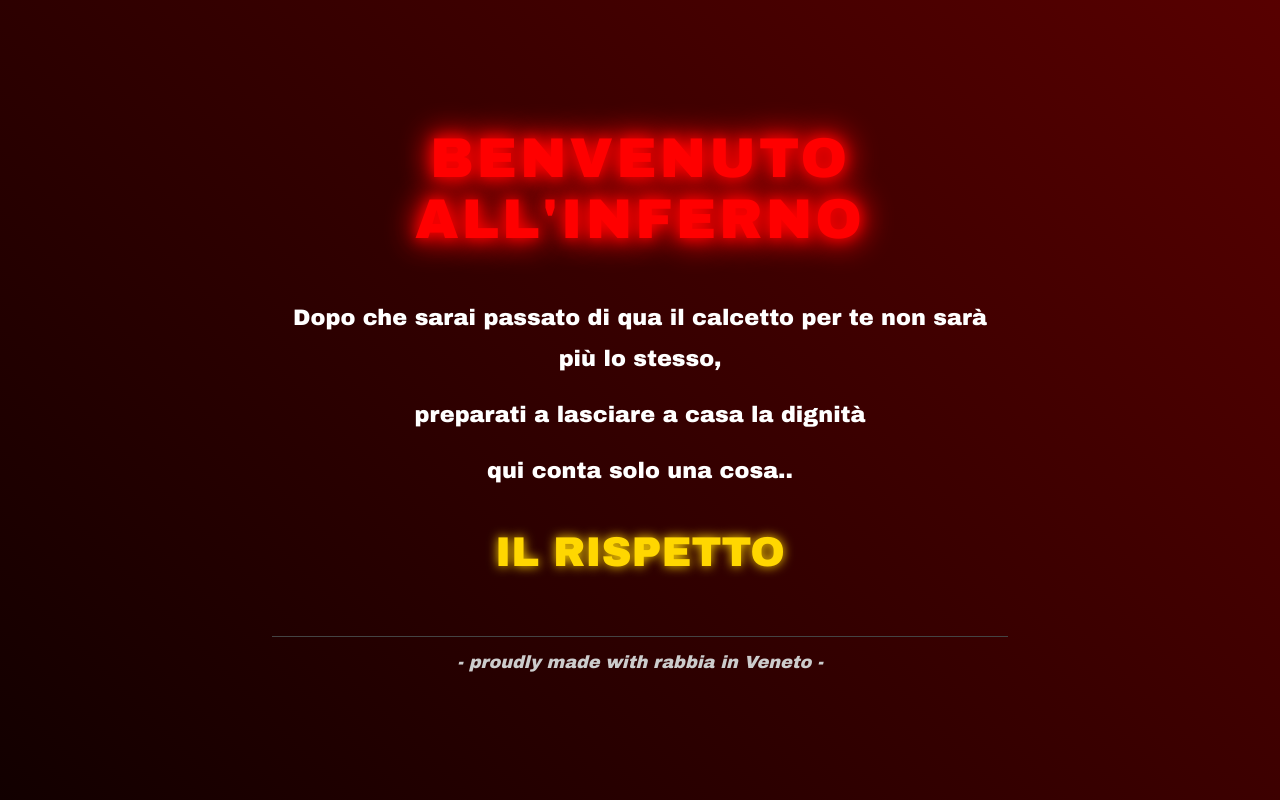
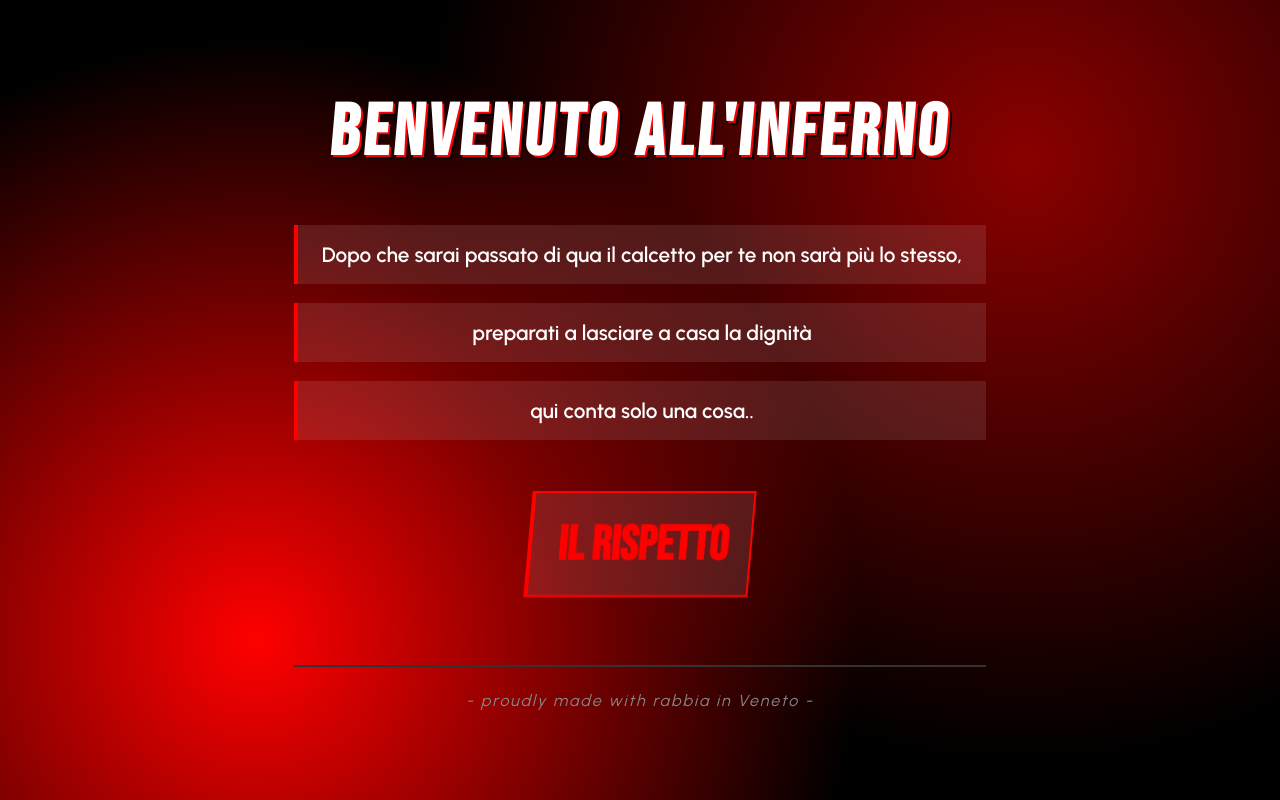
Before and after one commit to scarpariinside26/scarpari-inside-new, a React (Vite) app: page / in a window 1280 px wide. Built offline with nearby package versions, Linux system fonts and the light colour scheme.

Commit message:
Update App.css

```diff
--- a/src/App.css
+++ b/src/App.css
@@ -1,3 +1,5 @@
+@import url('https://fonts.googleapis.com/css2?family=Bebas+Neue&family=Urbanist:wght@400;600;800&display=swap');
+
 * {
   margin: 0;
   padding: 0;
@@ -5,9 +7,9 @@
 }
 
 body {
-  background: #1a1a1a;
+  background: #000;
   color: #fff;
-  font-family: 'Arial Black', 'Arial', sans-serif;
+  font-family: 'Urbanist', sans-serif;
   min-height: 100vh;
 }
 
@@ -16,15 +18,11 @@ body {
   display: flex;
   align-items: center;
   justify-content: center;
-  background: linear-gradient(45deg, #8B0000, #000000, #8B0000);
-  background-size: 400% 400%;
-  animation: fieryBackground 10s ease infinite;
-}
-
-@keyframes fieryBackground {
-  0% { background-position: 0% 50%; }
-  50% { background-position: 100% 50%; }
-  100% { background-position: 0% 50%; }
+  background:
+    radial-gradient(circle at 20% 80%, #ff0000 0%, transparent 50%),
+    radial-gradient(circle at 80% 20%, #8B0000 0%, transparent 50%),
+    #000000;
+  background-size: cover;
 }
 
 .main-content {
@@ -34,65 +32,78 @@ body {
 }
 
 h1 {
-  font-size: 3.5rem;
+  font-family: 'Bebas Neue', sans-serif;
+  font-size: 4.5rem;
   margin-bottom: 3rem;
   text-transform: uppercase;
-  letter-spacing: 3px;
-  color: #ff0000;
-  text-shadow: 0 0 10px #ff0000, 0 0 20px #ff0000;
-  animation: glow 2s ease-in-out infinite alternate;
-}
-
-@keyframes glow {
-  from { text-shadow: 0 0 10px #ff0000, 0 0 20px #ff0000; }
-  to { text-shadow: 0 0 15px #ff0000, 0 0 30px #ff0000, 0 0 40px #ff0000; }
+  letter-spacing: 4px;
+  color: #fff;
+  text-shadow: 2px 2px 0px #ff0000, 4px 4px 0px #000;
+  transform: skew(-5deg);
 }
 
 .message {
-  font-size: 1.4rem;
-  line-height: 1.8;
+  font-size: 1.3rem;
+  line-height: 1.6;
   margin-bottom: 3rem;
+  font-weight: 600;
 }
 
 .message p {
-  margin-bottom: 1rem;
+  margin-bottom: 1.2rem;
+  background: rgba(255, 255, 255, 0.1);
+  padding: 0.8rem 1.5rem;
+  border-radius: 0;
+  border-left: 4px solid #ff0000;
+  backdrop-filter: blur(10px);
 }
 
 .highlight {
-  font-size: 2.5rem;
-  color: #ffd700;
-  text-shadow: 0 0 10px #ffd700;
-  margin-top: 1.5rem;
-  font-weight: bold;
-  animation: pulse 1.5s ease-in-out infinite;
-}
-
-@keyframes pulse {
-  0% { transform: scale(1); }
-  50% { transform: scale(1.05); }
-  100% { transform: scale(1); }
+  font-family: 'Bebas Neue', sans-serif;
+  font-size: 3rem;
+  color: #fff;
+  text-shadow: 2px 2px 0px #ff0000;
+  margin-top: 2rem;
+  background: linear-gradient(45deg, #ff0000, #ff6b6b);
+  -webkit-background-clip: text;
+  -webkit-text-fill-color: transparent;
+  padding: 0.5rem 2rem;
+  border: 2px solid #ff0000;
+  display: inline-block;
+  transform: skew(-5deg);
 }
 
 .signature {
-  margin-top: 2rem;
+  margin-top: 3rem;
   font-style: italic;
-  color: #ccc;
-  border-top: 1px solid #444;
-  padding-top: 1rem;
-  font-size: 1.1rem;
+  color: #888;
+  border-top: 2px solid #333;
+  padding-top: 1.5rem;
+  font-size: 1rem;
+  letter-spacing: 2px;
+  font-weight: 400;
 }
 
-/* Effetto responsive */
+/* Effetti hover street */
+.message p:hover {
+  transform: translateX(10px);
+  transition: transform 0.3s ease;
+  border-left: 4px solid #ff6b6b;
+}
+
+/* Responsive */
 @media (max-width: 768px) {
   h1 {
-    font-size: 2.5rem;
+    font-size: 3rem;
+    letter-spacing: 2px;
   }
 
   .message {
-    font-size: 1.2rem;
+    font-size: 1.1rem;
   }
 
   .highlight {
-    font-size: 2rem;
+    font-size: 2.2rem;
+    padding: 0.5rem 1rem;
   }
 }
```
